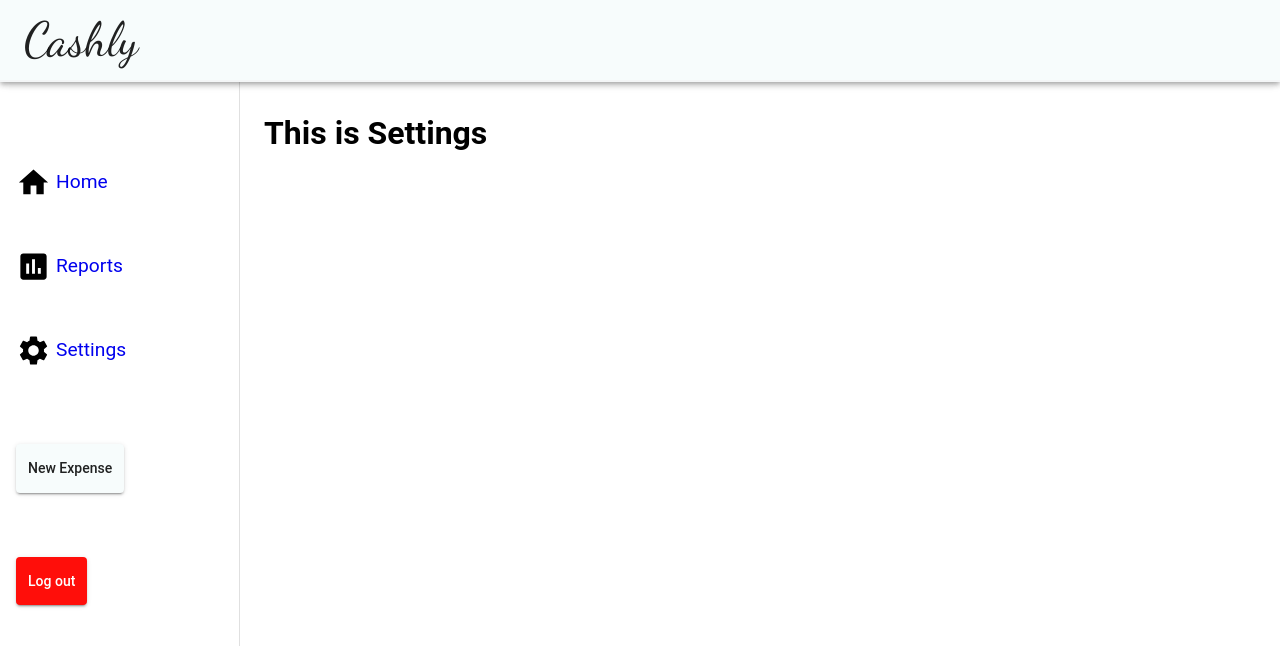
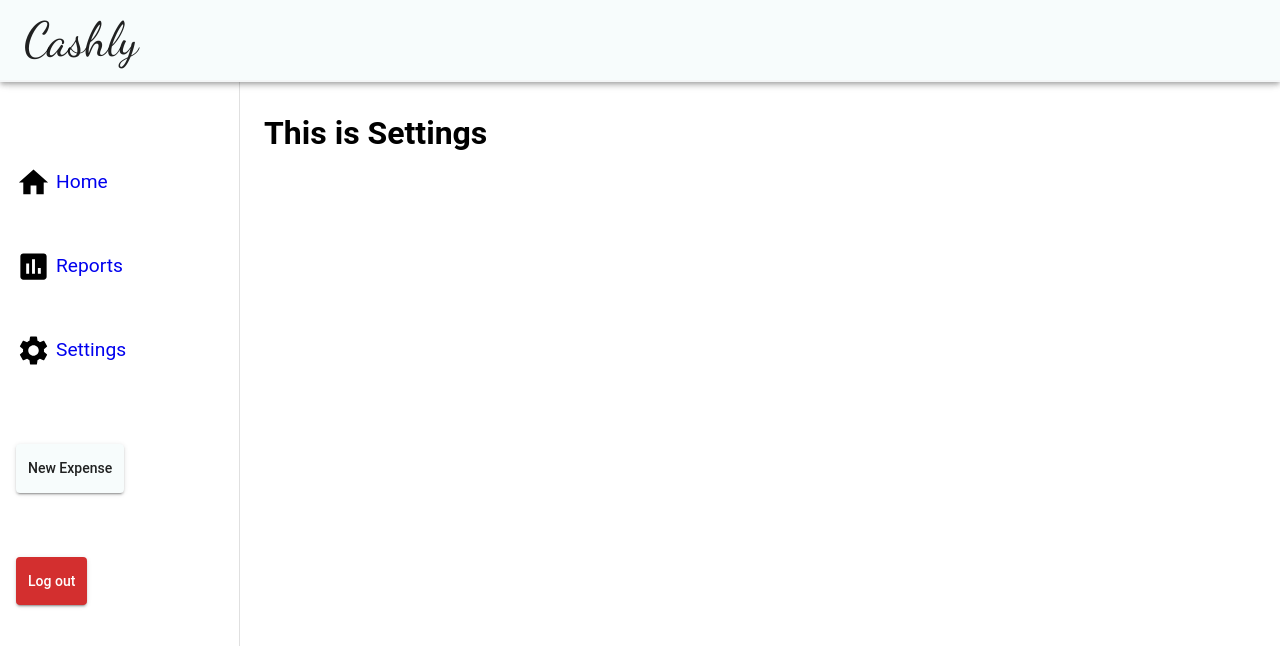
Before and after one commit to ahmedelamins/Cashly, a React (Vite) app in the folder cashly.client/: page /settings in a window 1280 px wide. Shown: the top 646 px of the page. Built offline with nearby package versions, Linux system fonts and the light colour scheme; a web font is replaced by a local one.

Commit message:
danger color

```diff
--- a/cashly.client/src/Theme.js
+++ b/cashly.client/src/Theme.js
@@ -8,8 +8,8 @@ const theme = createTheme({
         secondary: {
             main: '#f7fcfc' // off-White for secondary
         },
-        error: {
-            main: "#ff0e0a"
+        danger: {
+            main: "#d32f2f"
         },
         background: {
             default: '#fff', // White background
```
